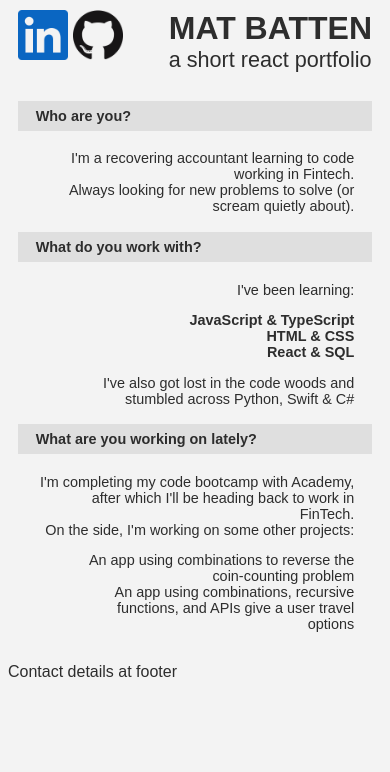
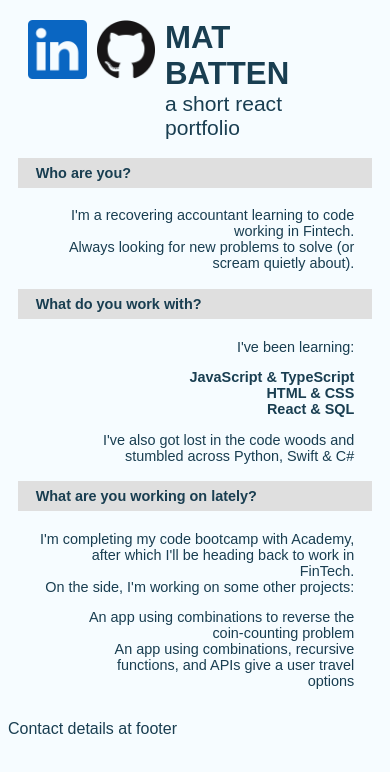
Before and after one commit to mat-projects/portfolio-frontend, a React (Create React App) app: page / in a window 390 px wide. Shown: the top 772 px of the page. Built offline with nearby package versions, Linux system fonts and the light colour scheme; no server answers.

Commit message:
added responsive design for header from mobile scaling up

```diff
--- a/public/style.css
+++ b/public/style.css
@@ -1,14 +1,19 @@
 html {
-    background-color: rgb(243, 243, 243);
-    color: rgb(45, 45, 45);
+    background-color: rgb(246, 252, 255);
+    color: rgb(25, 62, 81);
     font-family: Arial, Helvetica, sans-serif;
 }
 
 .header {
     display: flex;
     flex-direction: row;
-    margin: 10px;
+    margin: 20px 20px 0px 20px;
     justify-content: center;
+}
+@media screen and (min-width: 1000px) {
+    .header {
+        margin: 3.5%;
+    }
 }
     .headerlogobar {
         display: flex;
@@ -16,12 +21,12 @@ html {
     }
         .headerimg {
             padding-right: 10px;
-    height: 5.02vw;
+            height: 15vw;
         }
-@media screen and (max-width: 1000px) {
+        @media screen and (min-width: 1000px) {
             .headerimg {
-        height: 50px;
-        padding-right: 5px;
+                padding-right: 30px;
+                height: 7vw;
             }
         }
 
@@ -33,23 +38,43 @@ html {
         .header--title {
             justify-content: right;
             font-weight: bold;
-    font-size: 3vw;
+            font-size: 8vw;
         }
-@media screen and (max-width: 1000px) {
+        @media screen and (min-width: 1000px) {
             .header--title {
-        font-size: 24pt;
+                font-size: 4vw;
             }
         }
         .header--description {
             justify-content: right;
             font-weight: normal;
-    font-size: 2.02vw;
+            font-size: 5.4vw;
         }
-@media screen and (max-width: 1000px) {
+        @media screen and (min-width: 1000px) {
+            .header--description {
+                font-size: 2.7vw;
+            }
+        }
+
+
+/* @media screen and (max-width: 1000px) {
+    .headerimg {
+        height: 50px;
+        padding-right: 5px;
+    }
+} */
+
+/* @media screen and (max-width: 1000px) {
+    .header--title {
+        font-size: 24pt;
+    }
+} */
+
+/* @media screen and (max-width: 1000px) {
     .header--description {
         font-size: 16.2pt;
     }
-}
+} */
 
 .bio {
     display: flex;
```
Lines whose indentation alone changed are shown as unchanged.
